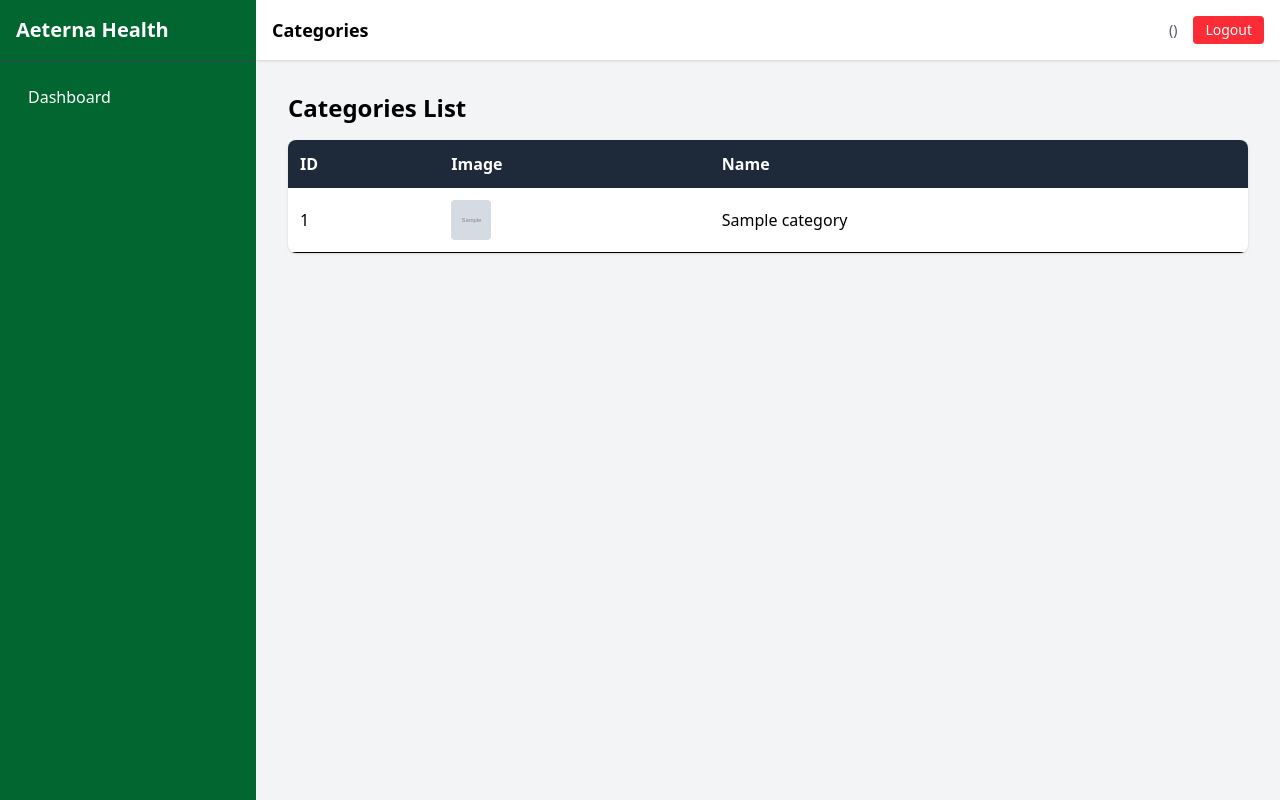
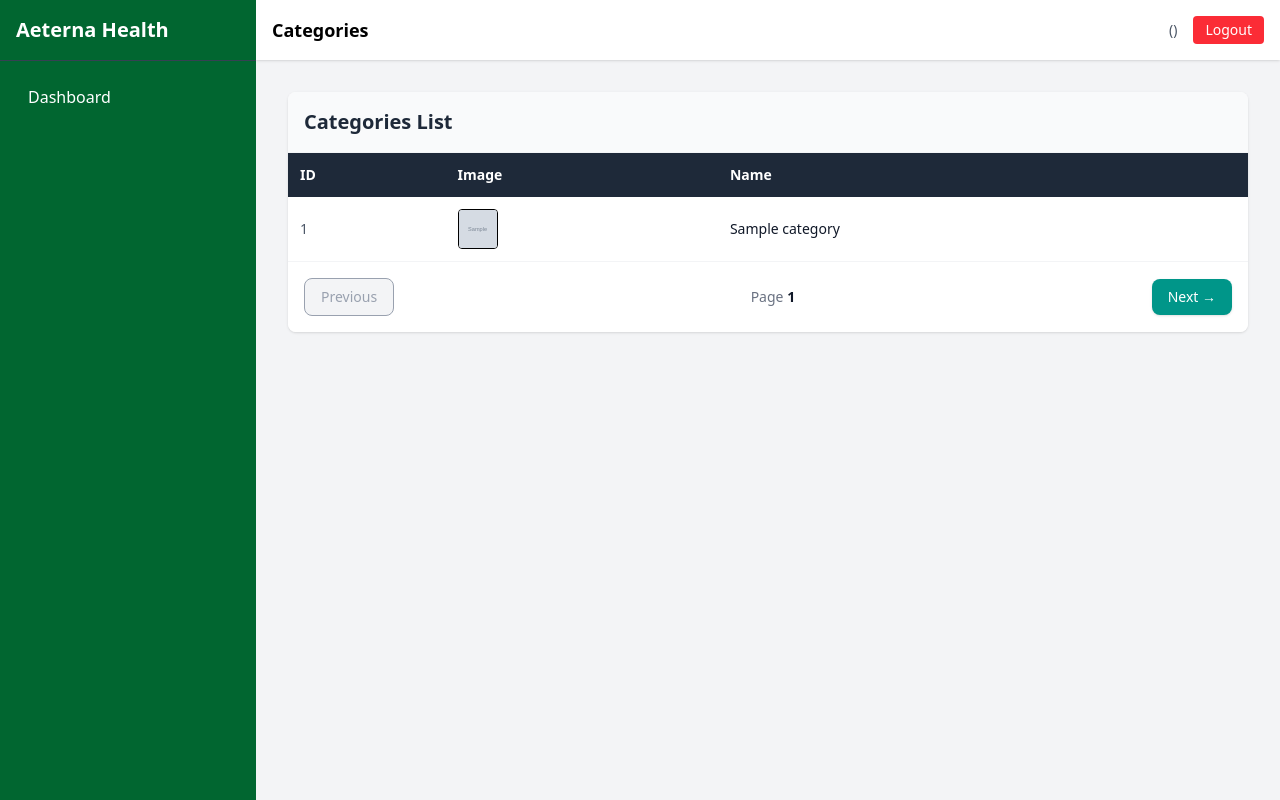
Before and after one commit to rychanroth/aeterna_health_api, a Django app: template templates/categories.html in a window 1280 px wide. Run offline with Django 5.2, Linux system fonts and the light colour scheme; tables that the repository leaves empty hold one stand-in row (values such as "Sample post"); the template is opened without the code that fills it: values that come from a table or form of the project are taken from there, most other values are stand-ins (such as "Sample title", 1, 10 or a date in 2020); grey boxes marked "Sample" are stand-in pictures; parts of the project's set-up code (start-up, migrations or seed data) failed here and were passed over.

Commit message:
feat(template): categories now has dedicated pagination control

```diff
--- a/static/css/output.css
+++ b/static/css/output.css
@@ -12,6 +12,8 @@
     --color-red-600: oklch(57.7% 0.245 27.325);
     --color-red-700: oklch(50.5% 0.213 27.518);
     --color-green-800: oklch(44.8% 0.119 151.328);
+    --color-teal-600: oklch(60% 0.118 184.704);
+    --color-teal-700: oklch(51.1% 0.096 186.391);
     --color-blue-500: oklch(62.3% 0.214 259.815);
     --color-blue-600: oklch(54.6% 0.245 262.881);
     --color-blue-700: oklch(48.8% 0.243 264.376);
@@ -23,6 +25,7 @@
     --color-gray-600: oklch(44.6% 0.03 256.802);
     --color-gray-700: oklch(37.3% 0.034 259.733);
     --color-gray-800: oklch(27.8% 0.033 256.848);
+    --color-gray-900: oklch(21% 0.034 264.665);
     --color-white: #fff;
     --spacing: 0.25rem;
     --text-xs: 0.75rem;
@@ -35,9 +38,12 @@
     --text-xl--line-height: calc(1.75 / 1.25);
     --text-2xl: 1.5rem;
     --text-2xl--line-height: calc(2 / 1.5);
+    --font-weight-medium: 500;
     --font-weight-semibold: 600;
     --font-weight-bold: 700;
     --radius-lg: 0.5rem;
+    --default-transition-duration: 150ms;
+    --default-transition-timing-function: cubic-bezier(0.4, 0, 0.2, 1);
     --default-font-family: var(--font-sans);
     --default-mono-font-family: var(--font-mono);
   }
@@ -194,9 +200,6 @@
   .visible {
     visibility: visible;
   }
-  .fixed {
-    position: fixed;
-  }
   .relative {
     position: relative;
   }
@@ -208,9 +211,6 @@
   }
   .top-0 {
     top: calc(var(--spacing) * 0);
-  }
-  .left-0 {
-    left: calc(var(--spacing) * 0);
   }
   .mt-4 {
     margin-top: calc(var(--spacing) * 4);
@@ -233,26 +233,17 @@
   .inline {
     display: inline;
   }
-  .table {
-    display: table;
-  }
-  .h-4 {
-    height: calc(var(--spacing) * 4);
+  .inline-flex {
+    display: inline-flex;
   }
   .h-10 {
     height: calc(var(--spacing) * 10);
-  }
-  .h-\[30px\] {
-    height: 30px;
   }
   .h-screen {
     height: 100vh;
   }
   .min-h-screen {
     min-height: 100vh;
-  }
-  .w-4 {
-    width: calc(var(--spacing) * 4);
   }
   .w-10 {
     width: calc(var(--spacing) * 10);
@@ -263,20 +254,14 @@
   .w-96 {
     width: calc(var(--spacing) * 96);
   }
-  .w-\[30px\] {
-    width: 30px;
-  }
   .w-full {
     width: 100%;
   }
   .flex-1 {
     flex: 1;
   }
-  .border-collapse {
-    border-collapse: collapse;
-  }
-  .resize {
-    resize: both;
+  .cursor-not-allowed {
+    cursor: not-allowed;
   }
   .flex-col {
     flex-direction: column;
@@ -300,6 +285,20 @@
       margin-block-end: calc(calc(var(--spacing) * 2) * calc(1 - var(--tw-space-y-reverse)));
     }
   }
+  .divide-y {
+    :where(& > :not(:last-child)) {
+      --tw-divide-y-reverse: 0;
+      border-bottom-style: var(--tw-border-style);
+      border-top-style: var(--tw-border-style);
+      border-top-width: calc(1px * var(--tw-divide-y-reverse));
+      border-bottom-width: calc(1px * calc(1 - var(--tw-divide-y-reverse)));
+    }
+  }
+  .divide-gray-100 {
+    :where(& > :not(:last-child)) {
+      border-color: var(--color-gray-100);
+    }
+  }
   .overflow-hidden {
     overflow: hidden;
   }
@@ -313,9 +312,20 @@
     border-style: var(--tw-border-style);
     border-width: 1px;
   }
+  .border-t {
+    border-top-style: var(--tw-border-style);
+    border-top-width: 1px;
+  }
   .border-b {
     border-bottom-style: var(--tw-border-style);
     border-bottom-width: 1px;
+  }
+  .border-dashed {
+    --tw-border-style: dashed;
+    border-style: dashed;
+  }
+  .border-gray-100 {
+    border-color: var(--color-gray-100);
   }
   .border-gray-700 {
     border-color: var(--color-gray-700);
@@ -323,11 +333,11 @@
   .bg-blue-600 {
     background-color: var(--color-blue-600);
   }
+  .bg-gray-50 {
+    background-color: var(--color-gray-50);
+  }
   .bg-gray-100 {
     background-color: var(--color-gray-100);
-  }
-  .bg-gray-200 {
-    background-color: var(--color-gray-200);
   }
   .bg-gray-800 {
     background-color: var(--color-gray-800);
@@ -340,6 +350,9 @@
   }
   .bg-red-500 {
     background-color: var(--color-red-500);
+  }
+  .bg-teal-600 {
+    background-color: var(--color-teal-600);
   }
   .bg-white {
     background-color: var(--color-white);
@@ -367,6 +380,9 @@
   }
   .py-2 {
     padding-block: calc(var(--spacing) * 2);
+  }
+  .py-4 {
+    padding-block: calc(var(--spacing) * 4);
   }
   .text-center {
     text-align: center;
@@ -398,6 +414,10 @@
     --tw-font-weight: var(--font-weight-bold);
     font-weight: var(--font-weight-bold);
   }
+  .font-medium {
+    --tw-font-weight: var(--font-weight-medium);
+    font-weight: var(--font-weight-medium);
+  }
   .font-semibold {
     --tw-font-weight: var(--font-weight-semibold);
     font-weight: var(--font-weight-semibold);
@@ -414,6 +434,12 @@
   .text-gray-700 {
     color: var(--color-gray-700);
   }
+  .text-gray-800 {
+    color: var(--color-gray-800);
+  }
+  .text-gray-900 {
+    color: var(--color-gray-900);
+  }
   .text-red-700 {
     color: var(--color-red-700);
   }
@@ -423,9 +449,6 @@
   .uppercase {
     text-transform: uppercase;
   }
-  .underline {
-    text-decoration-line: underline;
-  }
   .shadow {
     --tw-shadow: 0 1px 3px 0 var(--tw-shadow-color, rgb(0 0 0 / 0.1)), 0 1px 2px -1px var(--tw-shadow-color, rgb(0 0 0 / 0.1));
     box-shadow: var(--tw-inset-shadow), var(--tw-inset-ring-shadow), var(--tw-ring-offset-shadow), var(--tw-ring-shadow), var(--tw-shadow);
@@ -434,12 +457,22 @@
     --tw-shadow: 0 4px 6px -1px var(--tw-shadow-color, rgb(0 0 0 / 0.1)), 0 2px 4px -2px var(--tw-shadow-color, rgb(0 0 0 / 0.1));
     box-shadow: var(--tw-inset-shadow), var(--tw-inset-ring-shadow), var(--tw-ring-offset-shadow), var(--tw-ring-shadow), var(--tw-shadow);
   }
-  .outline {
-    outline-style: var(--tw-outline-style);
-    outline-width: 1px;
+  .shadow-sm {
+    --tw-shadow: 0 1px 3px 0 var(--tw-shadow-color, rgb(0 0 0 / 0.1)), 0 1px 2px -1px var(--tw-shadow-color, rgb(0 0 0 / 0.1));
+    box-shadow: var(--tw-inset-shadow), var(--tw-inset-ring-shadow), var(--tw-ring-offset-shadow), var(--tw-ring-shadow), var(--tw-shadow);
   }
   .filter {
     filter: var(--tw-blur,) var(--tw-brightness,) var(--tw-contrast,) var(--tw-grayscale,) var(--tw-hue-rotate,) var(--tw-invert,) var(--tw-saturate,) var(--tw-sepia,) var(--tw-drop-shadow,);
+  }
+  .transition {
+    transition-property: color, background-color, border-color, outline-color, text-decoration-color, fill, stroke, --tw-gradient-from, --tw-gradient-via, --tw-gradient-to, opacity, box-shadow, transform, translate, scale, rotate, filter, -webkit-backdrop-filter, backdrop-filter, display, content-visibility, overlay, pointer-events;
+    transition-timing-function: var(--tw-ease, var(--default-transition-timing-function));
+    transition-duration: var(--tw-duration, var(--default-transition-duration));
+  }
+  .transition-colors {
+    transition-property: color, background-color, border-color, outline-color, text-decoration-color, fill, stroke, --tw-gradient-from, --tw-gradient-via, --tw-gradient-to;
+    transition-timing-function: var(--tw-ease, var(--default-transition-timing-function));
+    transition-duration: var(--tw-duration, var(--default-transition-duration));
   }
   .hover\:bg-blue-700 {
     &:hover {
@@ -448,10 +481,13 @@
       }
     }
   }
-  .hover\:bg-gray-50 {
+  .hover\:bg-gray-50\/70 {
     &:hover {
       @media (hover: hover) {
-        background-color: var(--color-gray-50);
+        background-color: color-mix(in srgb, oklch(98.5% 0.002 247.839) 70%, transparent);
+        @supports (color: color-mix(in lab, red, red)) {
+          background-color: color-mix(in oklab, var(--color-gray-50) 70%, transparent);
+        }
       }
     }
   }
@@ -466,6 +502,13 @@
     &:hover {
       @media (hover: hover) {
         background-color: var(--color-red-600);
+      }
+    }
+  }
+  .hover\:bg-teal-700 {
+    &:hover {
+      @media (hover: hover) {
+        background-color: var(--color-teal-700);
       }
     }
   }
@@ -488,6 +531,11 @@
   }
 }
 @property --tw-space-y-reverse {
+  syntax: "*";
+  inherits: false;
+  initial-value: 0;
+}
+@property --tw-divide-y-reverse {
   syntax: "*";
   inherits: false;
   initial-value: 0;
@@ -566,11 +614,6 @@
   inherits: false;
   initial-value: 0 0 #0000;
 }
-@property --tw-outline-style {
-  syntax: "*";
-  inherits: false;
-  initial-value: solid;
-}
 @property --tw-blur {
   syntax: "*";
   inherits: false;
@@ -628,6 +671,7 @@
   @supports ((-webkit-hyphens: none) and (not (margin-trim: inline))) or ((-moz-orient: inline) and (not (color:rgb(from red r g b)))) {
     *, ::before, ::after, ::backdrop {
       --tw-space-y-reverse: 0;
+      --tw-divide-y-reverse: 0;
       --tw-border-style: solid;
       --tw-font-weight: initial;
       --tw-shadow: 0 0 #0000;
@@ -644,7 +688,6 @@
       --tw-ring-offset-width: 0px;
       --tw-ring-offset-color: #fff;
       --tw-ring-offset-shadow: 0 0 #0000;
-      --tw-outline-style: solid;
       --tw-blur: initial;
       --tw-brightness: initial;
       --tw-contrast: initial;
--- a/templates/categories.html
+++ b/templates/categories.html
@@ -5,34 +5,70 @@
 {% block page_title %}Categories{% endblock %}
 
 {% block content %}
-<h2 class="text-2xl font-bold mb-4">Categories List</h2>
+<div class="bg-white rounded-lg shadow overflow-hidden">
+    <div class="p-4 border-b border-gray-100 bg-gray-50">
+        <h2 class="text-xl font-bold text-gray-800">Categories List</h2>
+    </div>
 
-<table class="w-full bg-white rounded-lg shadow overflow-hidden">
+    <table class="w-full">
         <thead class="bg-gray-800 text-white">
             <tr>
-            <th class="p-3 text-left">ID</th>
-            <th class="p-3 text-left">Image</th>
-            <th class="p-3 text-left">Name</th>
+                <th class="p-3 text-left text-sm font-semibold">ID</th>
+                <th class="p-3 text-left text-sm font-semibold">Image</th>
+                <th class="p-3 text-left text-sm font-semibold">Name</th>
             </tr>
         </thead>
-    <tbody>
+        <tbody class="divide-y divide-gray-100">
             {% for category in categories %}
-        <tr class="border-b hover:bg-gray-50">
-            <td class="p-3">{{ category.id }}</td>
+            <tr class="hover:bg-gray-50/70 transition-colors">
+                <td class="p-3 text-sm text-gray-600">{{ category.id }}</td>
                 <td class="p-3">
                     {% if category.image %}
-                    <img src="{{ category.image }}" class="w-10 h-10 object-cover rounded">
+                    <img src="{{ category.image }}" class="w-10 h-10 object-cover rounded border bg-gray-50">
                     {% else %}
-                    <div class="w-10 h-10 bg-gray-200 rounded flex items-center justify-center text-gray-400 text-xs">No img</div>
+                    <div class="w-10 h-10 bg-gray-100 rounded flex items-center justify-center text-gray-400 text-xs border border-dashed">
+                        No img
+                    </div>
                     {% endif %}
                 </td>
-            <td class="p-3">{{ category.name }}</td>
+                <td class="p-3 text-sm font-medium text-gray-900">{{ category.name }}</td>
             </tr>
             {% empty %}
             <tr>
-            <td colspan="3" class="p-4 text-center text-gray-500">No categories found.</td>
+                <td colspan="3" class="p-8 text-center text-gray-400 text-sm">
+                    No categories found.
+                </td>
             </tr>
             {% endfor %}
         </tbody>
     </table>
+
+    <div class="bg-white px-4 py-4 flex items-center justify-between border-t border-gray-100">
+
+        {% if prev_page %}
+        <a href="?page={{ prev_page }}" class="inline-flex items-center bg-teal-600 text-white px-4 py-2 rounded-lg text-sm font-medium hover:bg-teal-700 transition shadow-sm">
+            &larr; Previous
+        </a>
+        {% else %}
+        <span class="bg-gray-100 text-gray-400 px-4 py-2 rounded-lg text-sm font-medium cursor-not-allowed border">
+            Previous
+        </span>
+        {% endif %}
+
+        <span class="text-sm text-gray-500 font-medium">
+            Page <span class="text-gray-900 font-semibold">{{ current_page }}</span>
+        </span>
+
+        {% if next_page %}
+        <a href="?page={{ next_page }}" class="inline-flex items-center bg-teal-600 text-white px-4 py-2 rounded-lg text-sm font-medium hover:bg-teal-700 transition shadow-sm">
+            Next &rarr;
+        </a>
+        {% else %}
+        <span class="bg-gray-100 text-gray-400 px-4 py-2 rounded-lg text-sm font-medium cursor-not-allowed border">
+            Next
+        </span>
+        {% endif %}
+
+    </div>
+</div>
 {% endblock %}
```
Lines whose indentation alone changed are shown as unchanged.
